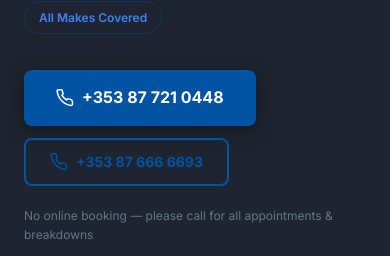
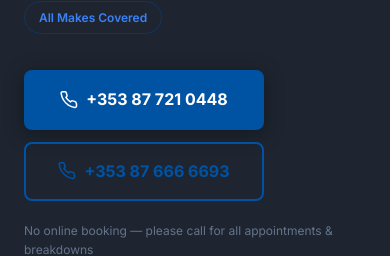
Before and after one commit to statnyk/epo-commercials-site, a React (Vite) app in the folder auto-garage-site/: page / in a window 390 px wide. Shown: the part 579-835 px from the top of the page. Built offline with nearby package versions, Linux system fonts and the light colour scheme; no server answers; the database is empty.

Commit message:
Enhance BtnOutline component with size prop for responsive styling
- Updated BtnOutline to accept a size prop, allowing for dynamic padding and font size adjustments.
- Applied size prop in Header and Hero components for consistent button styling across the application.

```diff
--- a/auto-garage-site/src/App.tsx
+++ b/auto-garage-site/src/App.tsx
@@ -27,18 +27,22 @@ function useIsDesktop(bp = 768) {
 function BtnPrimary({ href, children, size = "md" }: { href: string; children: React.ReactNode; size?: "sm" | "md" | "lg" }) {
   const pad = size === "lg" ? "15px 32px" : size === "sm" ? "8px 18px" : "11px 24px";
   const fs  = size === "lg" ? "16px" : size === "sm" ? "13px" : "14px";
+  const minW = size === "lg" ? "240px" : undefined;
   const [hov, setHov] = useState(false);
   return (
-    <a href={href} style={{ display: "inline-flex", alignItems: "center", gap: "8px", background: hov ? T.primaryDark : T.primary, color: "#fff", fontWeight: 700, fontSize: fs, padding: pad, borderRadius: T.radius, textDecoration: "none", transition: "background 0.18s", boxShadow: T.shadowMd }} onMouseEnter={() => setHov(true)} onMouseLeave={() => setHov(false)}>
+    <a href={href} style={{ display: "inline-flex", alignItems: "center", justifyContent: "center", gap: "8px", background: hov ? T.primaryDark : T.primary, color: "#fff", fontWeight: 700, fontSize: fs, padding: pad, border: "2px solid transparent", borderRadius: T.radius, textDecoration: "none", transition: "background 0.18s, border-color 0.18s", boxShadow: T.shadowMd, minWidth: minW, boxSizing: "border-box" }} onMouseEnter={() => setHov(true)} onMouseLeave={() => setHov(false)}>
       {children}
     </a>
   );
 }
 
-function BtnOutline({ href, children }: { href: string; children: React.ReactNode }) {
+function BtnOutline({ href, children, size = "md" }: { href: string; children: React.ReactNode; size?: "sm" | "md" | "lg" }) {
+  const pad = size === "lg" ? "15px 32px" : size === "sm" ? "8px 18px" : "11px 24px";
+  const fs  = size === "lg" ? "16px" : size === "sm" ? "13px" : "14px";
+  const minW = size === "lg" ? "240px" : undefined;
   const [hov, setHov] = useState(false);
   return (
-    <a href={href} style={{ display: "inline-flex", alignItems: "center", gap: "8px", border: `2px solid ${T.primary}`, color: hov ? "#fff" : T.primary, background: hov ? T.primary : "transparent", fontWeight: 700, fontSize: "14px", padding: "11px 24px", borderRadius: T.radius, textDecoration: "none", transition: "all 0.18s" }} onMouseEnter={() => setHov(true)} onMouseLeave={() => setHov(false)}>
+    <a href={href} style={{ display: "inline-flex", alignItems: "center", justifyContent: "center", gap: "8px", border: `2px solid ${hov ? T.primaryDark : T.primary}`, color: hov ? "#fff" : T.primary, background: hov ? T.primary : "transparent", fontWeight: 700, fontSize: fs, padding: pad, borderRadius: T.radius, textDecoration: "none", transition: "all 0.18s", minWidth: minW, boxSizing: "border-box" }} onMouseEnter={() => setHov(true)} onMouseLeave={() => setHov(false)}>
       {children}
     </a>
   );
@@ -230,7 +234,7 @@ function Header() {
               <IcoPhone /> {epoSettings.phone}
             </BtnPrimary>
             {epoSettings.phoneAlt && (
-              <BtnOutline href={`tel:${epoSettings.phoneAlt}`}>
+              <BtnOutline href={`tel:${epoSettings.phoneAlt}`} size="lg">
                 <IcoPhone /> {epoSettings.phoneAlt}
               </BtnOutline>
             )}
@@ -276,7 +280,7 @@ function Hero() {
               <IcoPhone /> {epoSettings.phone}
             </BtnPrimary>
             {epoSettings.phoneAlt && (
-              <BtnOutline href={`tel:${epoSettings.phoneAlt}`}>
+              <BtnOutline href={`tel:${epoSettings.phoneAlt}`} size="lg">
                 <IcoPhone /> {epoSettings.phoneAlt}
               </BtnOutline>
             )}
```
